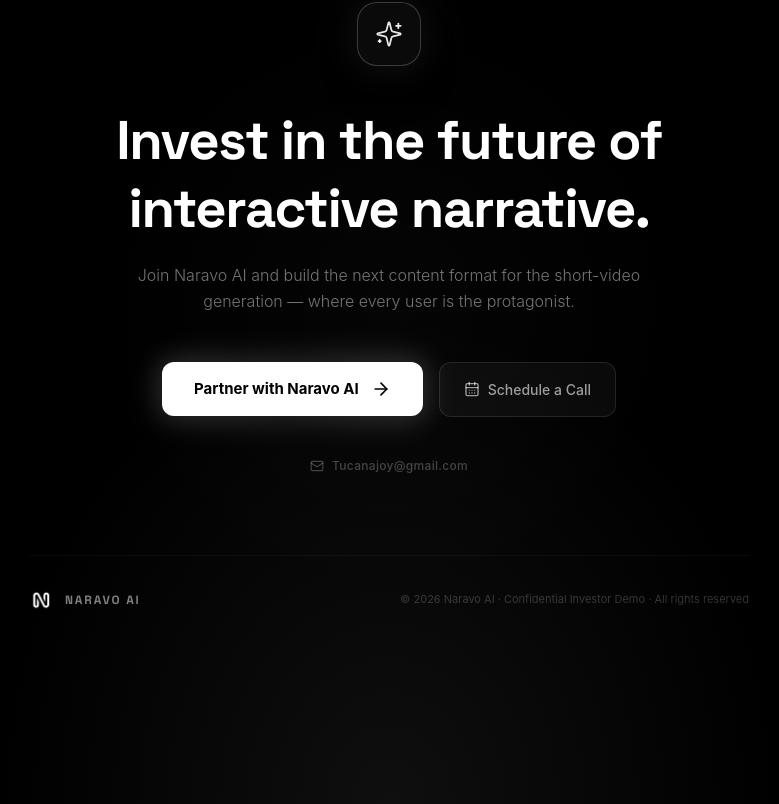
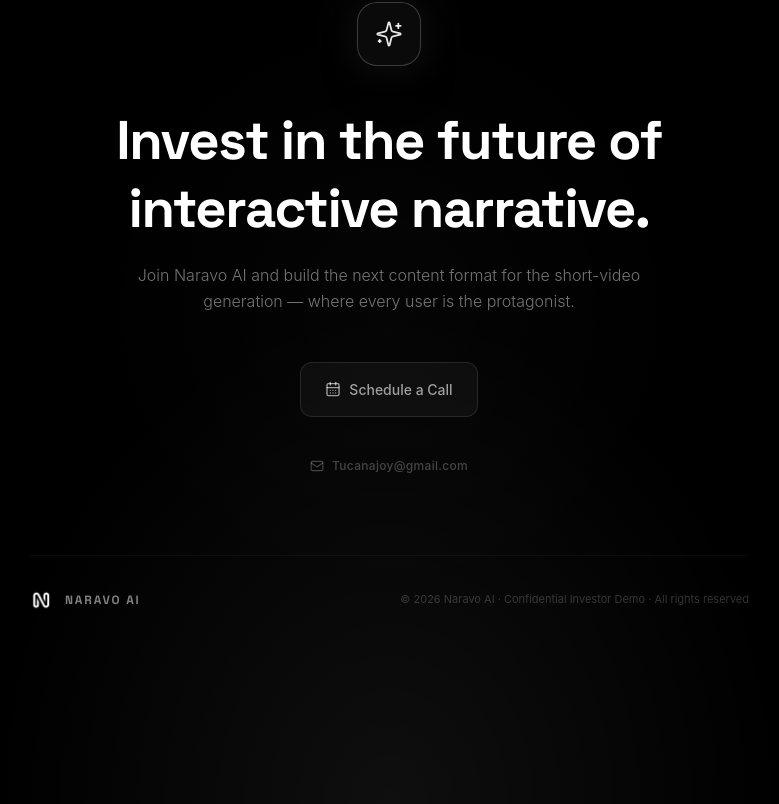
Before and after one commit to Caiuszhao/NaravoAI_Web, a React (Vite) app: page / in a window 1280 px wide. Shown: the part 5882-6686 px from the top of the page, without its empty margins (251-1030 px from the left). Built offline with nearby package versions, Linux system fonts and the light colour scheme.

Commit message:
add google calender

```diff
--- a/src/app/components/ClosingCTASection.tsx
+++ b/src/app/components/ClosingCTASection.tsx
@@ -1,7 +1,7 @@
 import logoImg from '../../assets/3bf85ad3821c19cb83ca7268914f3d9ba7a2eab8.png';
 import React from 'react';
 import { motion } from 'motion/react';
-import { ArrowRight, Sparkles, Mail, CalendarDays } from 'lucide-react';
+import { Sparkles, Mail, CalendarDays } from 'lucide-react';
 
 export function ClosingCTASection() {
   return (
@@ -60,15 +60,21 @@
           transition={{ delay: 0.4, duration: 0.6, ease: [0.16, 1, 0.3, 1] }}
           className="flex flex-col sm:flex-row items-center gap-4 w-full sm:w-auto"
         >
-          <div className="relative group w-full sm:w-auto">
+          <div className="relative group w-full sm:w-auto hidden">
             <div className="absolute -inset-1 bg-gradient-to-r from-white/30 via-white/10 to-white/30 rounded-xl blur-md opacity-30 group-hover:opacity-100 transition duration-700" />
-            <button className="relative flex items-center justify-center gap-3 w-full sm:w-auto sm:px-8 py-4 rounded-xl bg-white text-black font-bold text-[15px] hover:bg-white/90 transition-all shadow-[0_0_40px_rgba(255,255,255,0.15)] active:scale-[0.98] whitespace-nowrap">
+            <button
+              type="button"
+              className="relative flex items-center justify-center gap-3 w-full sm:w-auto sm:px-8 py-4 rounded-xl bg-white text-black font-bold text-[15px] hover:bg-white/90 transition-all shadow-[0_0_40px_rgba(255,255,255,0.15)] active:scale-[0.98] whitespace-nowrap"
+            >
               Partner with Naravo AI
-              <ArrowRight className="w-5 h-5" />
             </button>
           </div>
 
-          <button className="flex items-center gap-2 w-full sm:w-auto sm:px-6 py-4 rounded-xl bg-white/[0.04] border border-white/10 text-white/60 hover:text-white hover:bg-white/[0.08] hover:border-white/15 transition-all text-[14px] font-medium justify-center whitespace-nowrap">
+          <button
+            type="button"
+            onClick={() => window.open('https://calendar.app.google/mnWcEQ5AXaHFwrj99', '_blank', 'noopener,noreferrer')}
+            className="flex items-center gap-2 w-full sm:w-auto sm:px-6 py-4 rounded-xl bg-white/[0.04] border border-white/10 text-white/60 hover:text-white hover:bg-white/[0.08] hover:border-white/15 transition-all text-[14px] font-medium justify-center whitespace-nowrap"
+          >
             <CalendarDays className="w-4 h-4" />
             Schedule a Call
           </button>
```
Also changed, not shown: 3 other files (tests, documents, lock files or other folders).
